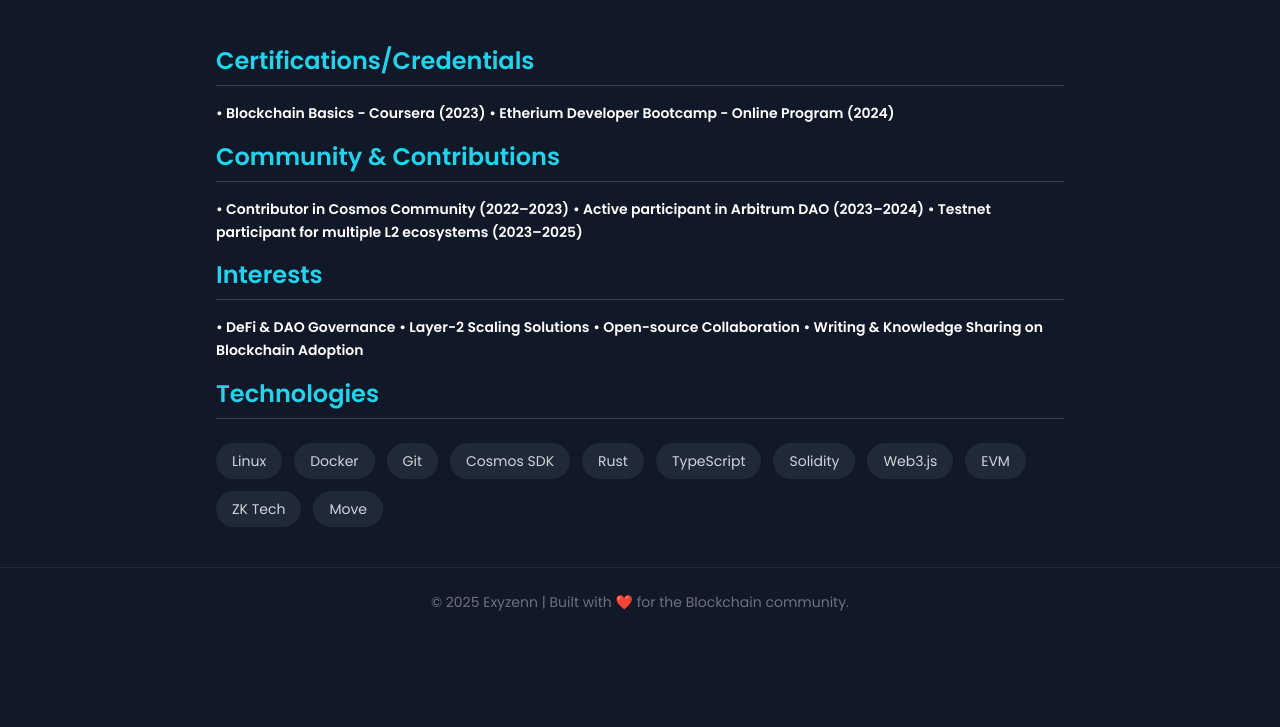
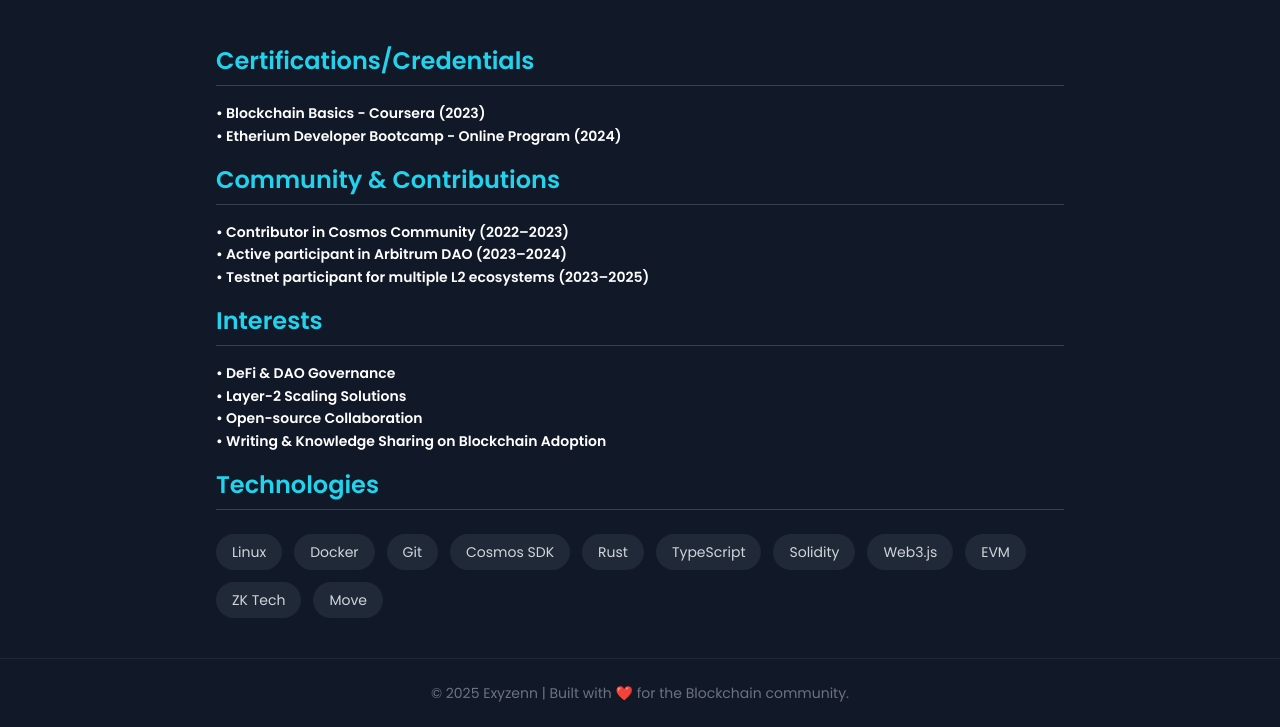
Before and after one commit to Screamss3/PORTFOLIO, a plain HTML site: page index.html in a window 1280 px wide. Shown: the part 1576-2303 px from the top of the page. Before the commit the page ends 2212 px from the top, so only its background shows below. Drawn offline with nearby package versions, Linux system fonts and the light colour scheme.

Commit message:
Update index.html

```diff
--- a/index.html
+++ b/index.html
@@ -153,25 +153,25 @@
   <div class="space-y-4 text-gray-300 text-sm leading-relaxed">
 
     <p>
-      <span class="font-semibold text-white">• Blockchain Basics - Coursera (2023)</span>
-      <span class="font-semibold text-white">• Etherium Developer Bootcamp - Online Program (2024)</span>
+      <span class="font-semibold text-white">• Blockchain Basics - Coursera (2023)</span><br>
+      <span class="font-semibold text-white">• Etherium Developer Bootcamp - Online Program (2024)</span><br>
       <div>
   <h2 class="text-2xl font-semibold text-cyan-400 border-b border-gray-700 pb-2 mb-4">Community & Contributions</h2>
   <div class="space-y-4 text-gray-300 text-sm leading-relaxed">
 
     <p>
-      <span class="font-semibold text-white">• Contributor in Cosmos Community (2022–2023)</span>
-      <span class="font-semibold text-white">• Active participant in Arbitrum DAO (2023–2024)</span>
-      <span class="font-semibold text-white">• Testnet participant for multiple L2 ecosystems (2023–2025)</span>
+      <span class="font-semibold text-white">• Contributor in Cosmos Community (2022–2023)</span><br>
+      <span class="font-semibold text-white">• Active participant in Arbitrum DAO (2023–2024)</span><br>
+      <span class="font-semibold text-white">• Testnet participant for multiple L2 ecosystems (2023–2025)</span><br>
       <div>
   <h2 class="text-2xl font-semibold text-cyan-400 border-b border-gray-700 pb-2 mb-4">Interests</h2>
   <div class="space-y-4 text-gray-300 text-sm leading-relaxed">
 
     <p>
-      <span class="font-semibold text-white">• DeFi & DAO Governance</span>
-      <span class="font-semibold text-white">• Layer-2 Scaling Solutions</span>
-      <span class="font-semibold text-white">• Open-source Collaboration</span>
-      <span class="font-semibold text-white">• Writing & Knowledge Sharing on Blockchain Adoption</span>
+      <span class="font-semibold text-white">• DeFi & DAO Governance</span><br>
+      <span class="font-semibold text-white">• Layer-2 Scaling Solutions</span><br>
+      <span class="font-semibold text-white">• Open-source Collaboration</span><br>
+      <span class="font-semibold text-white">• Writing & Knowledge Sharing on Blockchain Adoption</span><br>
 
 
 
```
